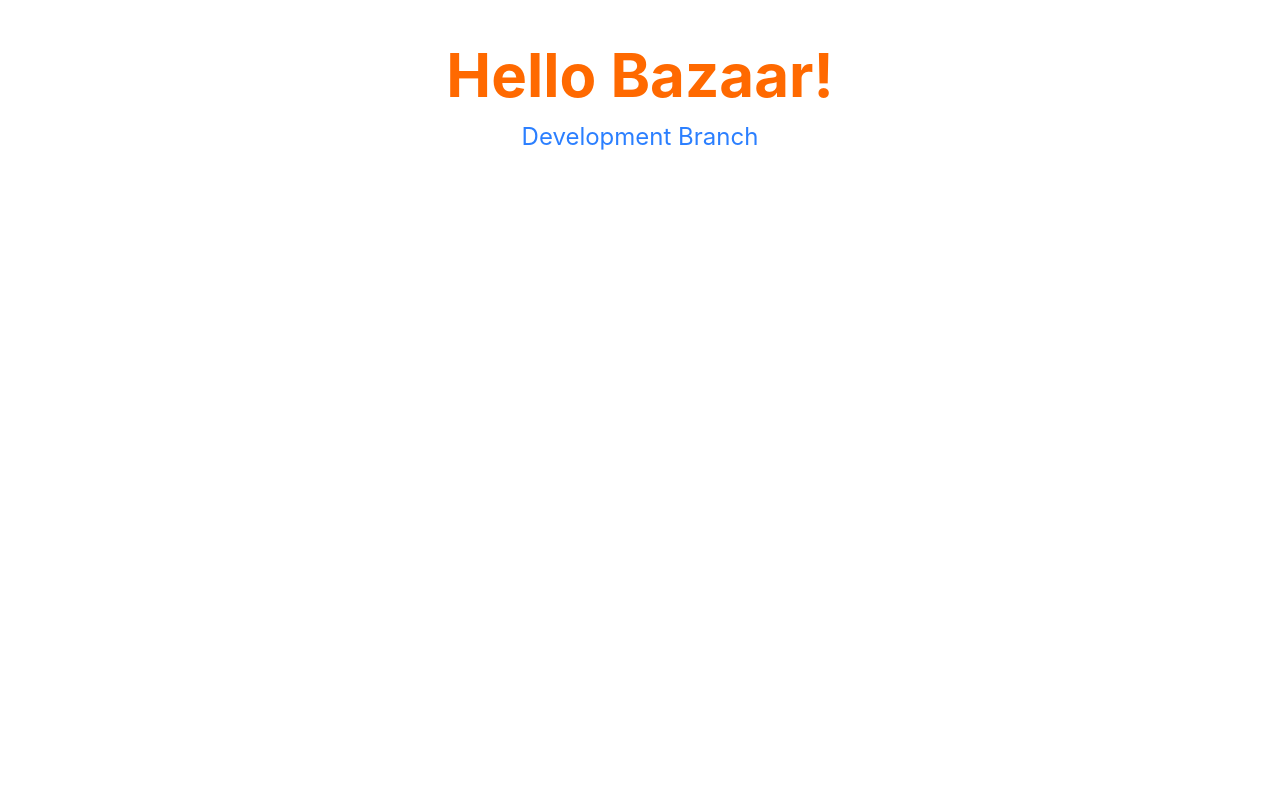
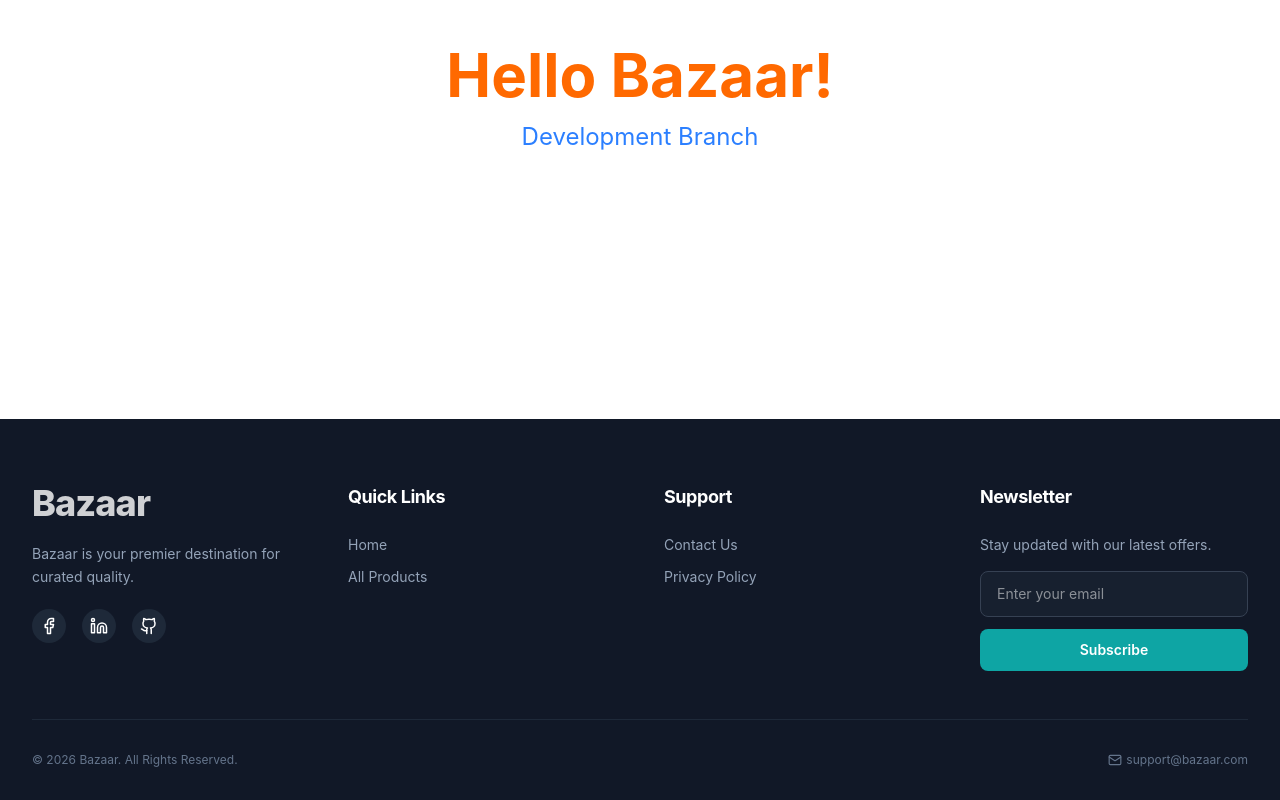
Before and after one commit to hasan8651/bazaar-nextjs, a Next.js app: page / in a window 1280 px wide. Shown: the part 285-1085 px from the top of the page. Before the commit the page ends 800 px from the top, so only its background shows below. Built offline with nearby package versions, Linux system fonts and the light colour scheme.

Commit message:
[Add]:footer component and newslatterform component add

```diff
--- /dev/null
+++ b/src/app/Components/Footer.jsx
@@ -0,0 +1,77 @@
+import React from 'react';
+import Link from 'next/link';
+import { Facebook, Linkedin, Github, Mail } from 'lucide-react';
+import BazaarLogo from './BazarLogo';
+import NewsletterForm from './NewsletterForm';
+
+export default function Footer() {
+
+    const currentYear = new Date().getFullYear();
+
+    return (
+        <footer className="bg-[var(--primary)] text-white pt-16 pb-8">
+            <div className="max-w-7xl mx-auto px-4 sm:px-6 lg:px-8">
+
+                <div className="grid grid-cols-1 md:grid-cols-2 lg:grid-cols-4 gap-12 mb-12">
+
+                    {/* Company Info */}
+                    <div className="space-y-5">
+                        <div className="brightness-0 invert opacity-80">
+                            <BazaarLogo />
+                        </div>
+                        <p className="text-[#94a3b8] text-sm leading-relaxed">
+                            Bazaar is your premier destination for curated quality.
+                        </p>
+                        <div className="flex space-x-4">
+                            <a href="#" className="p-2 bg-gray-800 rounded-full hover:bg-[var(--secondary)] transition-all">
+                                <Facebook size={18} />
+                            </a>
+                            <a href="#" className="p-2 bg-gray-800 rounded-full hover:bg-[var(--secondary)] transition-all">
+                                <Linkedin size={18} />
+                            </a>
+                            <a href="#" className="p-2 bg-gray-800 rounded-full hover:bg-[var(--secondary)] transition-all">
+                                <Github size={18} />
+                            </a>
+                        </div>
+                    </div>
+
+                    {/* ২. Quick Links */}
+                    <div>
+                        <h3 className="text-lg font-bold mb-6 tracking-tight">Quick Links</h3>
+                        <ul className="space-y-3 text-sm text-[#94a3b8]">
+                            <li><Link href="/" className="hover:text-[var(--secondary)] transition-colors">Home</Link></li>
+                            <li><Link href="/shop" className="hover:text-[var(--secondary)] transition-colors">All Products</Link></li>
+                        </ul>
+                    </div>
+
+                    {/* ৩. Support */}
+                    <div>
+                        <h3 className="text-lg font-bold mb-6 tracking-tight">Support</h3>
+                        <ul className="space-y-3 text-sm text-[#94a3b8]">
+                            <li><Link href="/contact" className="hover:text-[var(--secondary)] transition-colors">Contact Us</Link></li>
+                            <li><Link href="/privacy" className="hover:text-[var(--secondary)] transition-colors">Privacy Policy</Link></li>
+                        </ul>
+                    </div>
+
+                    {/* ৪. Newsletter*/}
+                    <div>
+                        <h3 className="text-lg font-bold mb-6 tracking-tight">Newsletter</h3>
+                        <p className="text-sm text-[#94a3b8] mb-4">Stay updated with our latest offers.</p>
+                        <NewsletterForm />
+                    </div>
+
+                </div>
+
+                {/* Bottom Bar */}
+                <div className="pt-8 border-t border-gray-800 flex flex-col md:flex-row justify-between items-center gap-4 text-[#64748b]">
+                    <p className="text-xs">
+                        &copy; {currentYear} Bazaar. All Rights Reserved.
+                    </p>
+                    <div className="flex items-center gap-1 text-xs hover:text-white transition-colors cursor-pointer">
+                        <Mail size={14} /> <span>support@bazaar.com</span>
+                    </div>
+                </div>
+            </div>
+        </footer>
+    );
+}
--- /dev/null
+++ b/src/app/Components/NewsletterForm.jsx
@@ -0,0 +1,20 @@
+"use client";
+import { Send } from 'lucide-react';
+
+export default function NewsletterForm() {
+  return (
+    <form className="flex flex-col space-y-3" onSubmit={(e) => e.preventDefault()}>
+      <input
+        type="email"
+        placeholder="Enter your email"
+        className="bg-gray-800/50 border border-gray-700 rounded-lg py-3 px-4 text-sm text-white focus:outline-none focus:ring-1 focus:ring-[var(--secondary)] transition-all"
+      />
+     <button
+  type="submit"
+  className="btn btn-primary btn-sm inline-flex items-center justify-center gap-2"
+>
+  Subscribe
+</button>
+    </form>
+  );
+}
--- a/src/app/page.jsx
+++ b/src/app/page.jsx
@@ -1,3 +1,4 @@
+import Footer from './Components/Footer';
 import Navbar from './Components/Navbar';
 
 export default function Home() {
@@ -12,6 +13,10 @@ export default function Home() {
         </h1>
         <h1 className="mt-4 text-2xl text-blue-500">Development Branch</h1>
       </div>
+      <div>
+        <Footer></Footer>
+      </div>
     </main>
+
   );
 }
```
